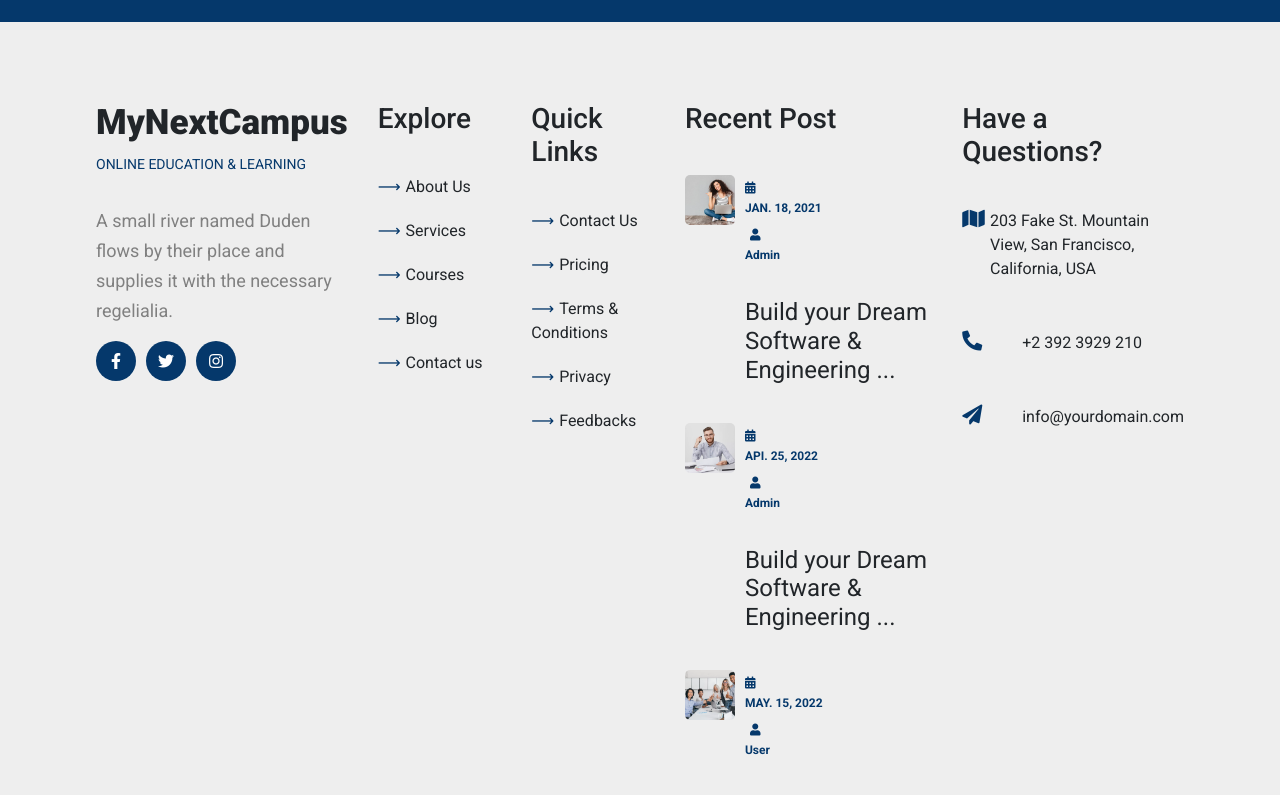
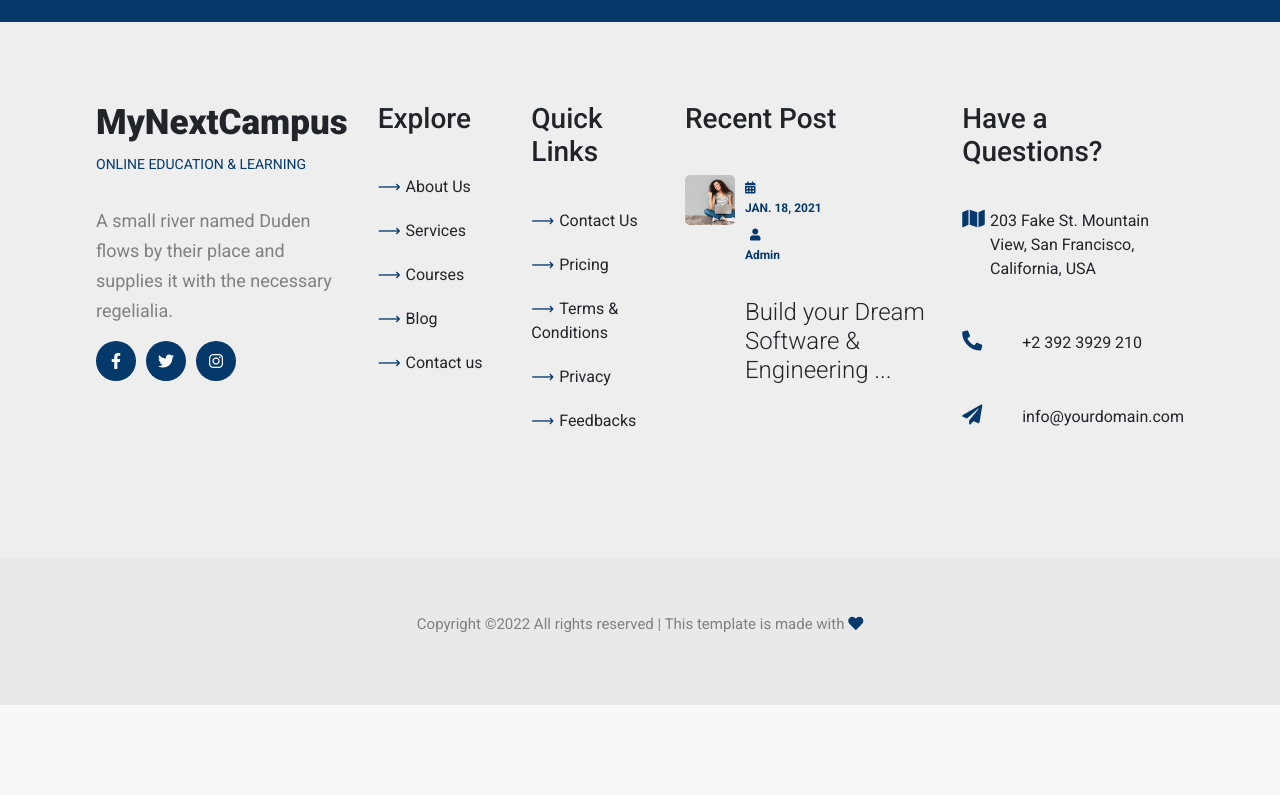
Before and after one commit to AkankshaSonone/mynectcampus, a React (Create React App) app: page /contact in a window 1280 px wide. Shown: the part 2118-2913 px from the top of the page. After the commit the page ends 2823 px from the top, so only its background shows below. Built offline with nearby package versions, Linux system fonts and the light colour scheme.

Commit message:
footer changes

```diff
--- a/src/components/common/footer/Footer.jsx
+++ b/src/components/common/footer/Footer.jsx
@@ -52,7 +52,7 @@ const Footer = () => {
           </div>
           <div className='box'>
             <h3>Recent Post</h3>
-            {blog.slice(0, 3).map((val) => (
+            {blog.slice(0, 1).map((val) => (
               <div className='items flexSB'>
                 <div className='img'>
                   <img src={val.cover} alt='' />
--- a/src/components/common/footer/footer.css
+++ b/src/components/common/footer/footer.css
@@ -86,7 +86,7 @@ footer .items i {
   text-transform: capitalize;
 }
 footer h4 {
-  font-weight: 400;
+  font-weight: 100;
   margin-top: 5px;
 }
 footer .last ul li {
```
